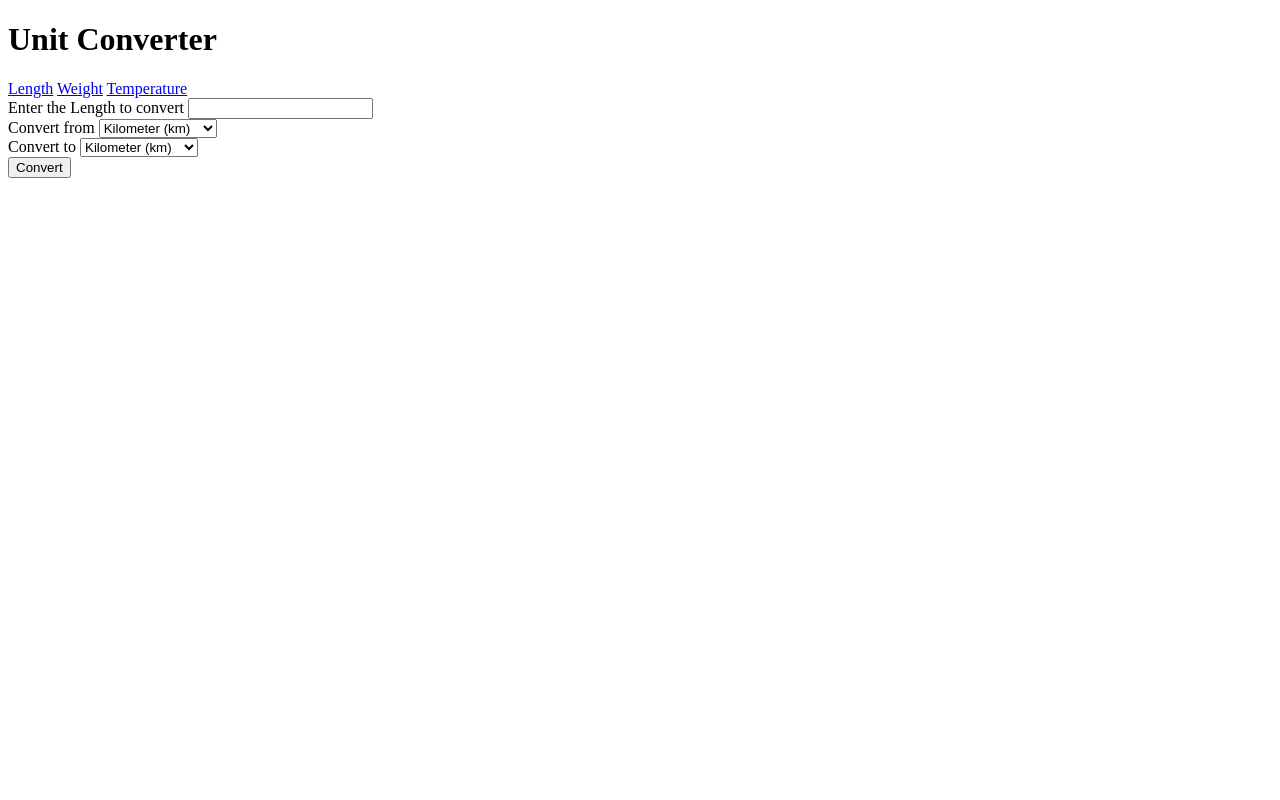
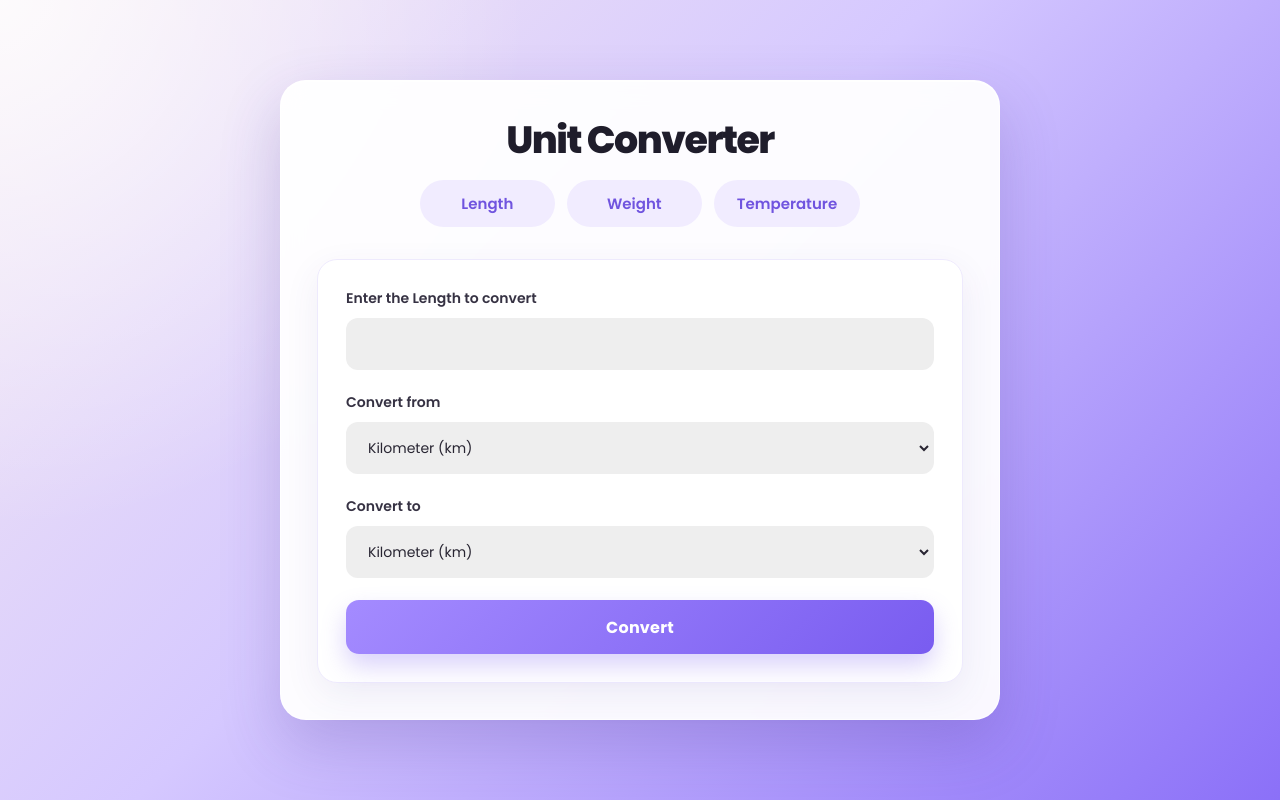
Before and after one commit to danielmascian/web-unit-converter, a Flask app: page /length in a window 1280 px wide. Run offline with Flask 3, Linux system fonts and the light colour scheme.

Commit message:
feat: add style for index.html

```diff
--- a/static/style.css
+++ b/static/style.css
@@ -0,0 +1,134 @@
+* {
+    margin: 0;
+    padding: 0;
+    box-sizing: border-box;
+    font-family: "Poppins", sans-serif;
+}
+
+body {
+    min-height: 100vh;
+    padding: 30px 20px;
+
+    display: flex;
+    align-items: center;
+    justify-content: center;
+
+    background:
+        radial-gradient(circle at top left, rgba(255, 255, 255, 0.8), transparent 35%),
+        linear-gradient(135deg, #f5eaf2 0%, #d5c8ff 45%, #8b70f8 100%);
+}
+
+.converter {
+    width: 720px;
+    max-width: 100%;
+    padding: 36px;
+    background: rgb(255, 255 , 255,0.94);
+    border: 1px solid rgba(255, 255, 255, 0.8);
+    border-radius: 26px;
+    box-shadow:
+        0 25px 60px rgba(74, 52, 145, 0.22),
+        inset 0 1px 0 rgba(255, 255, 255, 0.9);
+
+    backdrop-filter: blur(12px);
+}
+
+.converter-header {
+    margin-bottom: 18px;
+    text-align: center;
+}
+
+.converter-title {
+    font-size: 38px;
+    line-height: 1.2;
+    font-weight: 800;
+    letter-spacing: -1.5px;
+    color: #1f1d2b;
+}
+
+.converter-nav {
+    display: flex;
+    justify-content: center;
+    flex-wrap: wrap;
+    gap: 12px;
+    margin-bottom: 32px;
+}
+
+.converter-btn {
+    min-width: 135px;
+    padding: 11px 22px;
+
+    display: flex;
+    align-items: center;
+    justify-content: center;
+
+    color: #7054df;
+    background: #f1ecff;
+    border: 1px solid transparent;
+    border-radius: 999px;
+
+    text-decoration: none;
+    font-size: 15px;
+    font-weight: 600;
+
+}
+
+
+
+form {
+    padding: 28px;
+
+    background: #ffffff;
+    border: 1px solid #eeeafd;
+    border-radius: 20px;
+
+    box-shadow: 0 12px 35px rgba(75, 58, 135, 0.08);
+}
+
+
+.input-group {
+    display: flex;
+    flex-direction: column;
+    gap: 9px;
+    margin-bottom: 22px;
+}
+
+.input-label {
+    color: #363243;
+    font-size: 14px;
+    font-weight: 600;
+}
+
+
+.input-field,.input-select{
+    width: 100%;
+    height: 52px;
+    padding: 0 16px;
+
+    color: #282532;
+    background: #eee;
+    border: 2px solid transparent;
+    border-radius: 12px;
+
+    font-size: 14px;
+    outline: none;
+}
+
+
+.convert-btn {
+    width: 100%;
+    height: 54px;
+
+    color: #ffffff;
+    background: linear-gradient(135deg, #a48bff 0%, #795cf0 100%);
+    border: none;
+    border-radius: 13px;
+
+    font-size: 16px;
+    font-weight: 700;
+    letter-spacing: 0.2px;
+
+    cursor: pointer;
+
+    box-shadow: 0 12px 25px rgba(121, 92, 240, 0.28);
+
+}
--- a/templates/index.html
+++ b/templates/index.html
@@ -4,6 +4,12 @@
 <head>
     <title>{%block title%}{%endblock%}</title>
     <link rel="stylesheet" href="{{ url_for('static', filename='style.css') }}">
+    <link rel="preconnect" href="https://fonts.googleapis.com">
+    <link rel="preconnect" href="https://fonts.gstatic.com" crossorigin>
+
+    <link href="https://fonts.googleapis.com/css2?family=Poppins:wght@300;400;500;600;700;800&display=swap"
+        rel="stylesheet">
+
 </head>
 
 <body>
@@ -29,7 +35,7 @@
                 <label class="input-label">Convert from</label>
 
                 {% block metric_from %}
-                <select class="input-field" disabled>
+                <select class="input-select" disabled>
                     <option selected>Select a category first</option>
                 </select>
                 {% endblock %}
@@ -39,7 +45,7 @@
                 <label class="input-label">Convert to</label>
 
                 {% block metric_to %}
-                <select class="input-field" disabled>
+                <select class="input-select" disabled>
                     <option selected>Select a category first</option>
                 </select>
                 {% endblock %}
--- a/templates/length.html
+++ b/templates/length.html
@@ -2,7 +2,7 @@
 {%block title%}Length Page{%endblock%}
 {%block value%}Length{%endblock%}
 {%block metric_from%}
-<select name="metric_from">
+<select class="input-select" name="metric_from">
     <option value="km">Kilometer (km)</option>
     <option value="m">Meter (m)</option>
     <option value="cm">Centimeter (cm)</option>
@@ -10,7 +10,7 @@
 </select>
 {%endblock%}
 {%block metric_to%}
-<select name="metric_to">
+<select class="input-select" name="metric_to">
     <option value="km">Kilometer (km)</option>
     <option value="m">Meter (m)</option>
     <option value="cm">Centimeter (cm)</option>
--- a/templates/temperature.html
+++ b/templates/temperature.html
@@ -2,14 +2,14 @@
 {%block title%}Temperature Page{%endblock%}
 {%block value%}Temperature{%endblock%}
 {%block metric_from%}
-<select name="metric_from">
+<select class="input-select" name="metric_from">
     <option value="c">Celsius (°C)</option>
     <option value="f">Fahrenheit (°F)</option>
     <option value="k">Kelvin (K)</option>
 </select>
 {%endblock%}
 {%block metric_to%}
-<select name="metric_to">
+<select class="input-select" name="metric_to">
     <option value="c">Celsius (°C)</option>
     <option value="f">Fahrenheit (°F)</option>
     <option value="k">Kelvin (K)</option>
--- a/templates/weight.html
+++ b/templates/weight.html
@@ -2,7 +2,7 @@
 {%block title%}Temperature Page{%endblock%}
 {%block value%}Weight{%endblock%}
 {%block metric_from%}
-<select name="metric_from">
+<select class="input-select" name="metric_from">
     <option value="kg">Kilogram (kg)</option>
     <option value="g">Gram (g)</option>
     <option value="mg">Milligram (mg)</option>
@@ -10,7 +10,7 @@
 </select>
 {%endblock%}
 {%block metric_to%}
-<select name="metric_to">
+<select class="input-select" name="metric_to">
     <option value="kg">Kilogram (kg)</option>
     <option value="g">Gram (g)</option>
     <option value="mg">Milligram (mg)</option>
```
Also changed, not shown: templates/base_result.html (+9 -1 lines).
